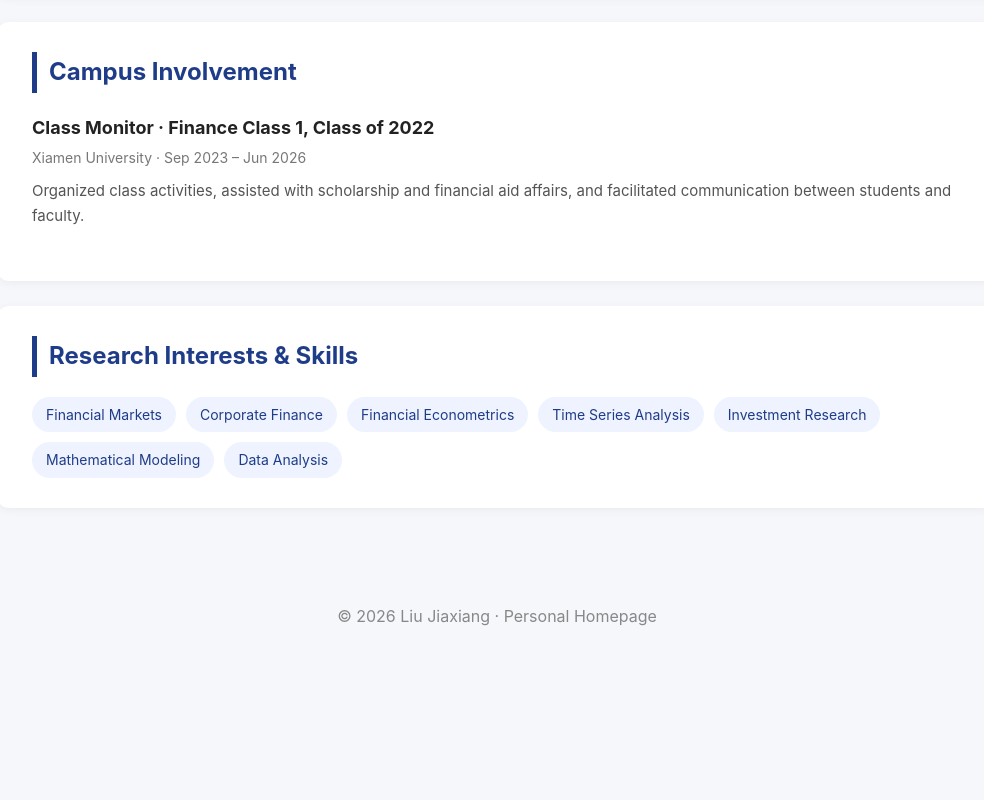
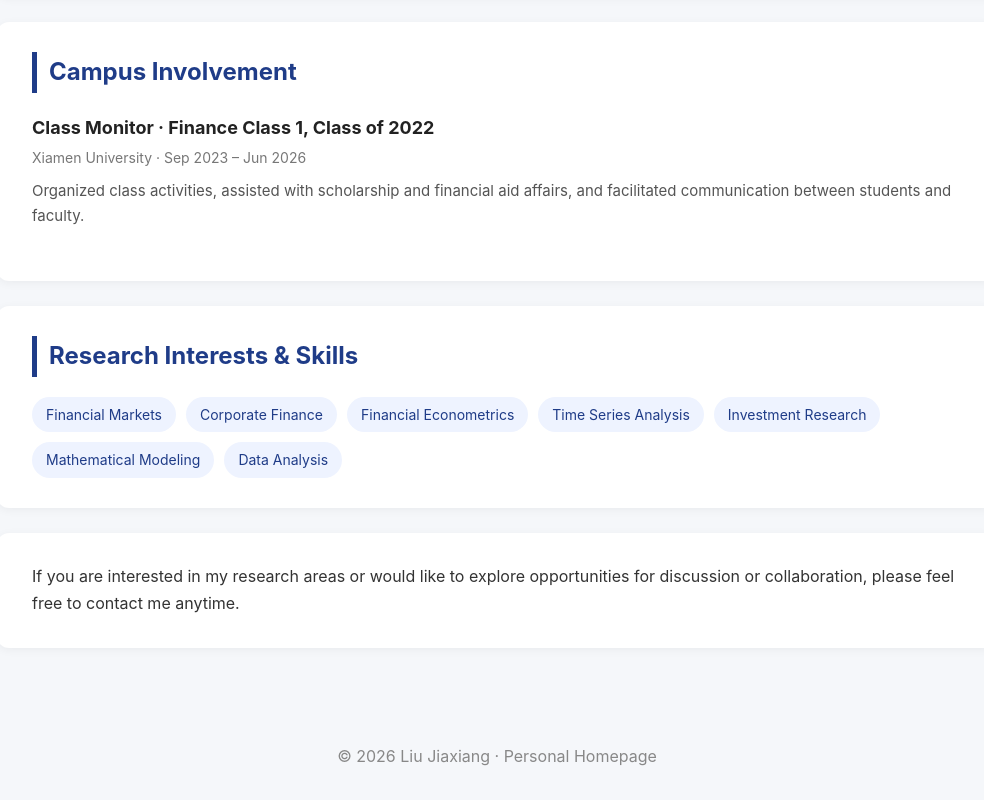
Before and after one commit to van-instill/homepage-demo, a plain HTML site: page index.html in a window 1280 px wide. Shown: the part 3041-3841 px from the top of the page, without its empty margins (143-1127 px from the left). Before the commit the page ends 3701 px from the top, so only its background shows below. Drawn offline with Linux system fonts and the light colour scheme.

Commit message:
Add contact message section to index.html
Added a contact message section with text in both English and Chinese.

```diff
--- a/index.html
+++ b/index.html
@@ -1076,7 +1076,15 @@ Data Analysis
 
 
 </section>
+<!-- Contact Message -->
 
+<section class="contact-message">
+
+<p id="contact-text">
+If you are interested in my research areas or would like to explore opportunities for discussion or collaboration, please feel free to contact me anytime.
+</p>
+
+</section>
 
 
 
@@ -1418,6 +1426,9 @@ document.querySelector(".tags").innerHTML =
 <span class="tag">数据分析</span>
 `;
 
+document.getElementById("contact-text").innerHTML =
+"如果你对我的研究方向感兴趣，或者有任何交流与合作的想法，欢迎随时联系我。";
+
 // Footer
 
 document.getElementById("footer-text").innerHTML =
```
